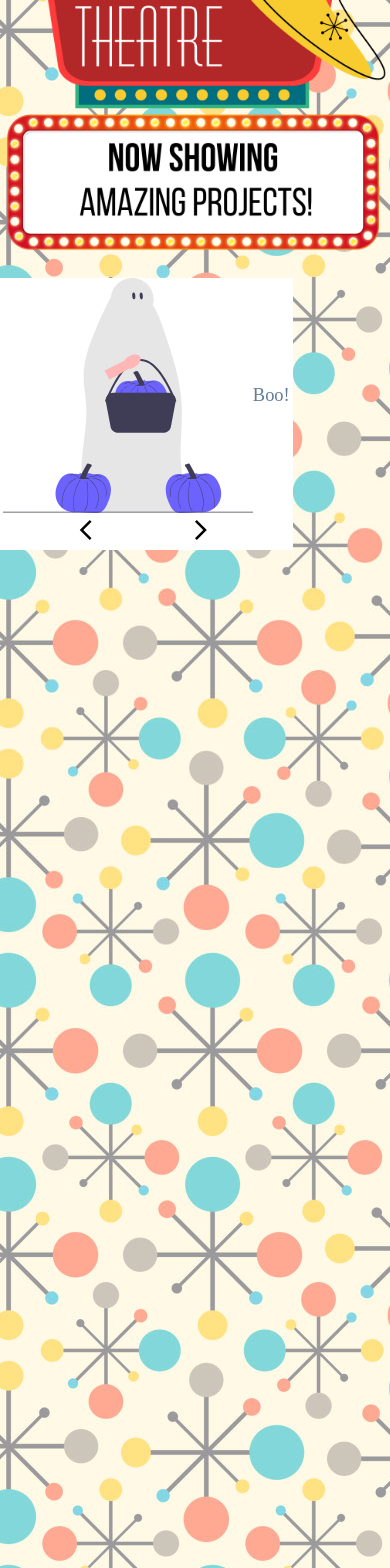
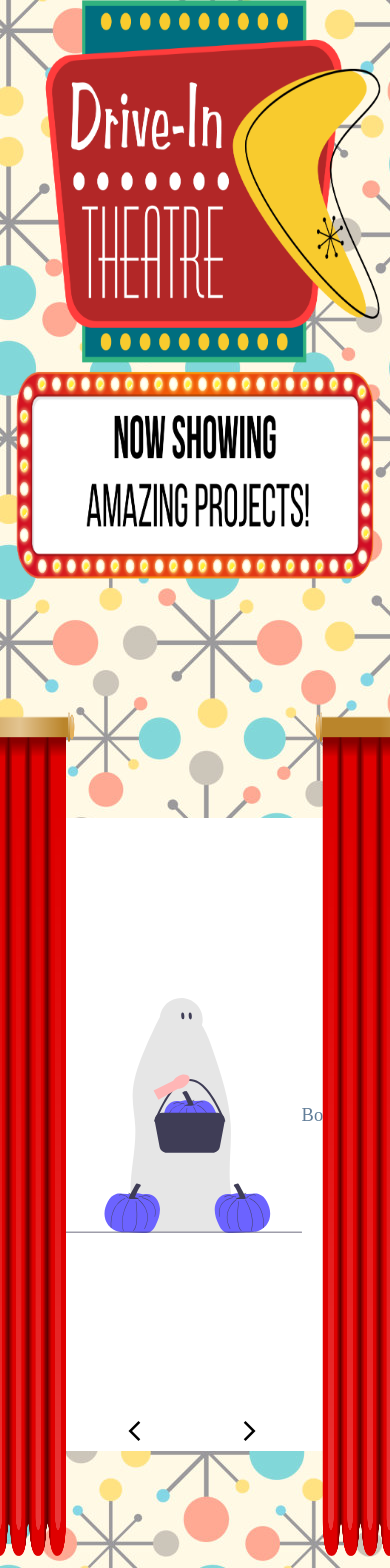
Before and after one commit to JackPadalino/Portfolio-Site, a React (Vite) app: page / in a window 390 px wide. Shown: the part 2020-3588 px from the top of the page. Built offline with nearby package versions, Linux system fonts and the light colour scheme.

Commit message:
updated curtain and carousel for mobile portait view

```diff
--- a/src/components/Contact/Contact.css
+++ b/src/components/Contact/Contact.css
@@ -1,4 +1,4 @@
-#carousel-container {
+#contact-container {
   height: 100vh;
   display: flex;
   justify-content: center;
--- a/src/components/Contact/Contact.tsx
+++ b/src/components/Contact/Contact.tsx
@@ -3,7 +3,7 @@ import "./Contact.css";
 const Contact = () => {
   return (
     <div id="contact-container">
-      <p>Contact</p>
+      <h1>Contact</h1>
     </div>
   );
 };
--- a/src/components/Projects/Projects.css
+++ b/src/components/Projects/Projects.css
@@ -219,18 +219,25 @@
   #projectsMainContainer {
     display: flex;
     flex-direction: column;
-    gap: 20px;
-    /* height: 100vh; */
+  }
+
+  #projectsSignContainer {
+    width: 100%;
+    height: 100vh;
+    display: flex;
+    justify-content: center;
+    align-items: center;
   }
 
   #projectsCurtainCarouselContainer {
     display: flex;
     justify-content: center;
+    height: 100vh;
   }
 
   #driveInSign {
-    height: 100%;
-    width: 99%;
+    height: 70%;
+    width: 95%;
   }
 
   .driveInStart {
@@ -277,34 +284,40 @@
 
   /* For curtain opening effect on carousel */
   .curtain {
-    width: 100%;
-    height: 100vh;
-    overflow: hidden;
+    width: 100%; /* Ensures the component is the full screen width */
+    height: 100%;
+    display: flex;
+    align-items: center;
+    overflow: hidden; /* Allows us to slide the panels outside the container without them showing */
   }
 
   .curtain__panel {
-    /* width: 50%;
-    height: 50vh;
-    float: left;
-    position: relative;
-    z-index: 2;
-    transition: all 4s ease-out; */
-    display: none;
+    /* background: orange; */
+    width: 50%; /* Each panel takes up half the container */
+    height: 100%;
+    float: left; /* Makes sure panels are side-by-side */
+    position: relative; /* Needed to define the z-index */
+    z-index: 2; /* Places the panels in front of the prize */
+    transition: all 4s ease-out; /* Animates the sliding transition */
   }
 
   .curtain__panel--left {
     transform: translateX(-60%);
   }
 
+  /* Slide the panel to the right out of the container */
   .curtain__panel--right {
     transform: translateX(60%);
   }
 
-  .curtain__prize {
-    background: #333;
-    position: absolute;
-    z-index: 1;
+  .curtain_prize {
+    /* background-color: black; */
+    position: absolute; /* Forces the prize position into the container start */
+    z-index: 1; /* Places the prize behind the panels, which are z-index 2 */
     width: 100%;
-    height: 100%;
+    height: 75%;
+    display: flex;
+    justify-content: center;
+    align-items: center;
   }
 }
--- a/src/components/Projects/Projects.tsx
+++ b/src/components/Projects/Projects.tsx
@@ -74,12 +74,14 @@ const Projects = () => {
   return (
     <div id="projectsMainContainer">
       <div id="projectsSignContainer">
+        {/* <div> */}
         <img
           id="driveInSign"
           className="driveInStart"
           ref={driveInRef}
           src={driveInSign}
         />
+        {/* </div> */}
       </div>
       <div id="projectsCurtainCarouselContainer">
         <div className="curtain">
```
